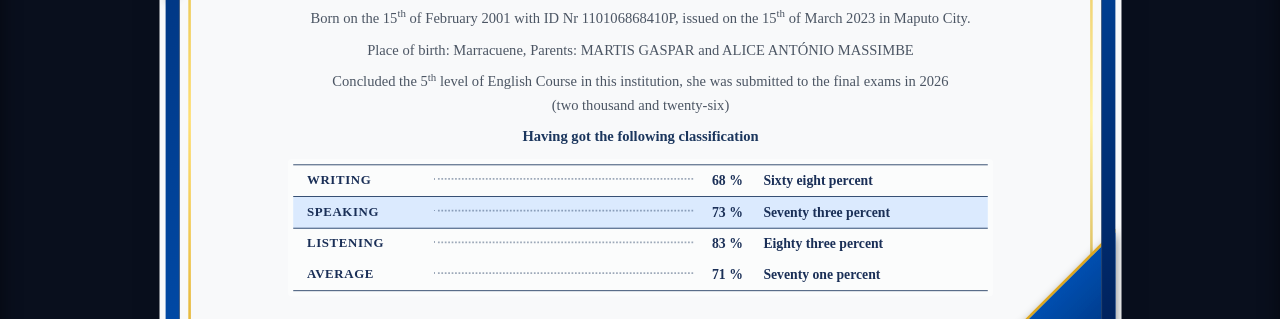
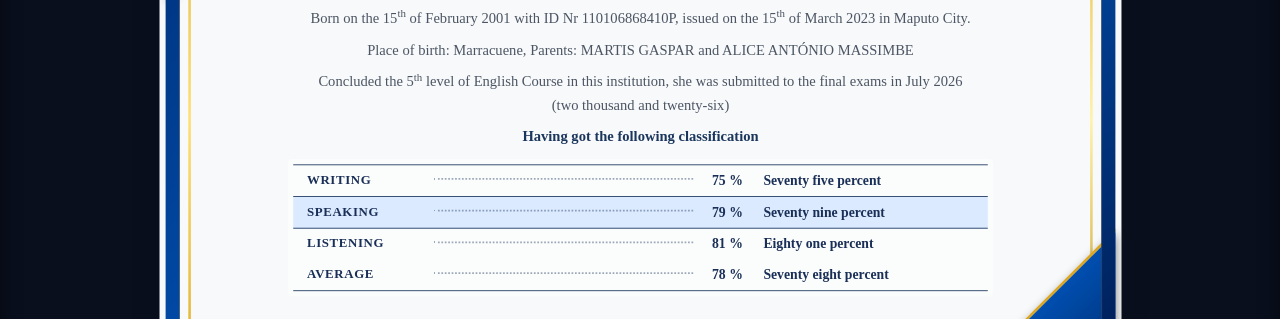
Before and after one commit to dmpiagency-ai/Certificado-Manus, a React (Vite) app: page / in a window 1280 px wide. Shown: the part 481-800 px from the top of the page. Built offline with nearby package versions, Linux system fonts and the light colour scheme; a web font is replaced by a local one.

Commit message:
feat: atualizacao da data para July 2026 e notas finais de Aniceta Martis

```diff
--- a/src/App.tsx
+++ b/src/App.tsx
@@ -338,7 +338,7 @@ Nome da Mãe / Mother Name: ALICE ANTÓNIO MASSIMBE
 Sexo / Sex: F
 Nível do curso: 5th
 Curso: English
-Data: 2026`;
+Data: July 2026`;
     setQuickInputText(text);
     setQuickParseFeedback('Dados do aluno atual carregados. Clique em Analisar e Aplicar no Modelo.');
   };
@@ -346,7 +346,7 @@ Data: 2026`;
   // Versioned cache reset — runs synchronously on first render, before useLocalStorage reads.
   // Bump CACHE_VERSION whenever default content changes to push new defaults to all users.
   useState(() => {
-    const CACHE_VERSION = 'v108';
+    const CACHE_VERSION = 'v109';
     if (typeof window !== 'undefined' && window.localStorage.getItem('cert-cache-version') !== CACHE_VERSION) {
       // Clear all cert keys except guest credits to do a full factory reset of the layout
       const keysToRemove = [];
@@ -370,7 +370,7 @@ Data: 2026`;
    const [line1, setLine1] = useLocalStorage('cert-line1', '<strong>Efigénio Cardiga José Vuma</strong>, headmaster of Language Community School certifies that <strong style="white-space: nowrap; color: #374151;">ANICETA ISAURA MARTIS</strong>');
     const [line2, setLine2] = useLocalStorage('cert-line2', 'Born on the 15<sup>th</sup> of February 2001 with ID Nr 110106868410P, issued on the 15<sup>th</sup> of March 2023 in Maputo City.');
    const [line3, setLine3] = useLocalStorage('cert-line3', 'Place of birth: Marracuene, Parents: MARTIS GASPAR and ALICE ANTÓNIO MASSIMBE');
-   const [line4, setLine4] = useLocalStorage('cert-line4', 'Concluded the 5<sup>th</sup> level of English Course in this institution, she was submitted to the final exams in 2026<br />(two thousand and twenty-six)');
+   const [line4, setLine4] = useLocalStorage('cert-line4', 'Concluded the 5<sup>th</sup> level of English Course in this institution, she was submitted to the final exams in July 2026<br />(two thousand and twenty-six)');
    const [line5, setLine5] = useLocalStorage('cert-line5', 'Having got the following classification');
 
   useEffect(() => {
@@ -380,10 +380,10 @@ Data: 2026`;
   }, [line1, setLine1]);
 
   const [grades, setGrades] = useState([
-    { subject: 'Writing', percent: '68 %', spell: 'Sixty eight percent' },
-    { subject: 'Speaking', percent: '73 %', spell: 'Seventy three percent' },
-    { subject: 'Listening', percent: '83 %', spell: 'Eighty three percent' },
-    { subject: 'Average', percent: '71 %', spell: 'Seventy one percent' }
+    { subject: 'Writing', percent: '75 %', spell: 'Seventy five percent' },
+    { subject: 'Speaking', percent: '79 %', spell: 'Seventy nine percent' },
+    { subject: 'Listening', percent: '81 %', spell: 'Eighty one percent' },
+    { subject: 'Average', percent: '78 %', spell: 'Seventy eight percent' }
   ]);
 
   const [sig1Name, setSig1Name] = useLocalStorage('cert-sig1Name', '');
```
Also changed, not shown: students/ANICETA_ISAURA_MARTIS.md (+6 -6 lines).
